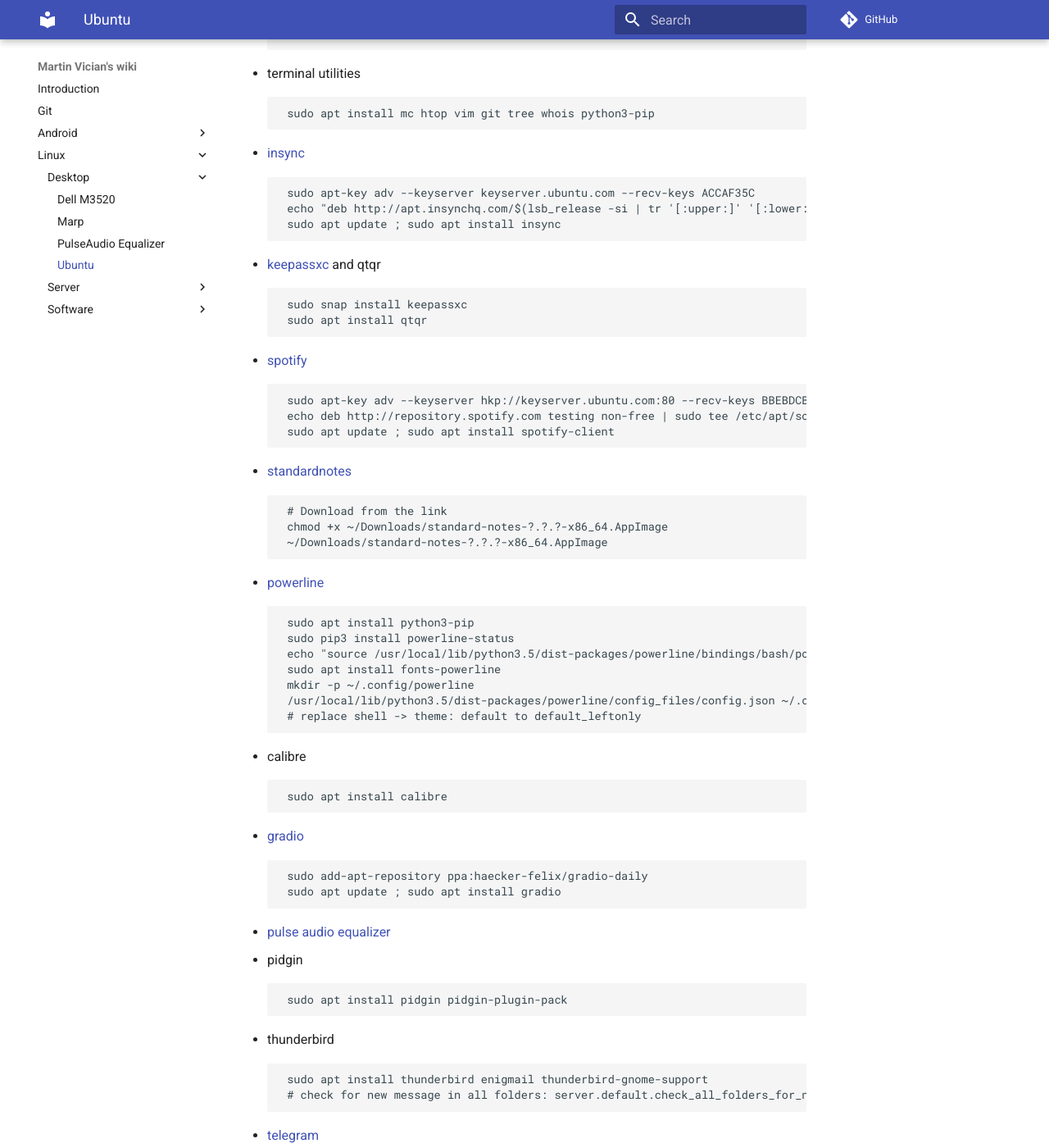
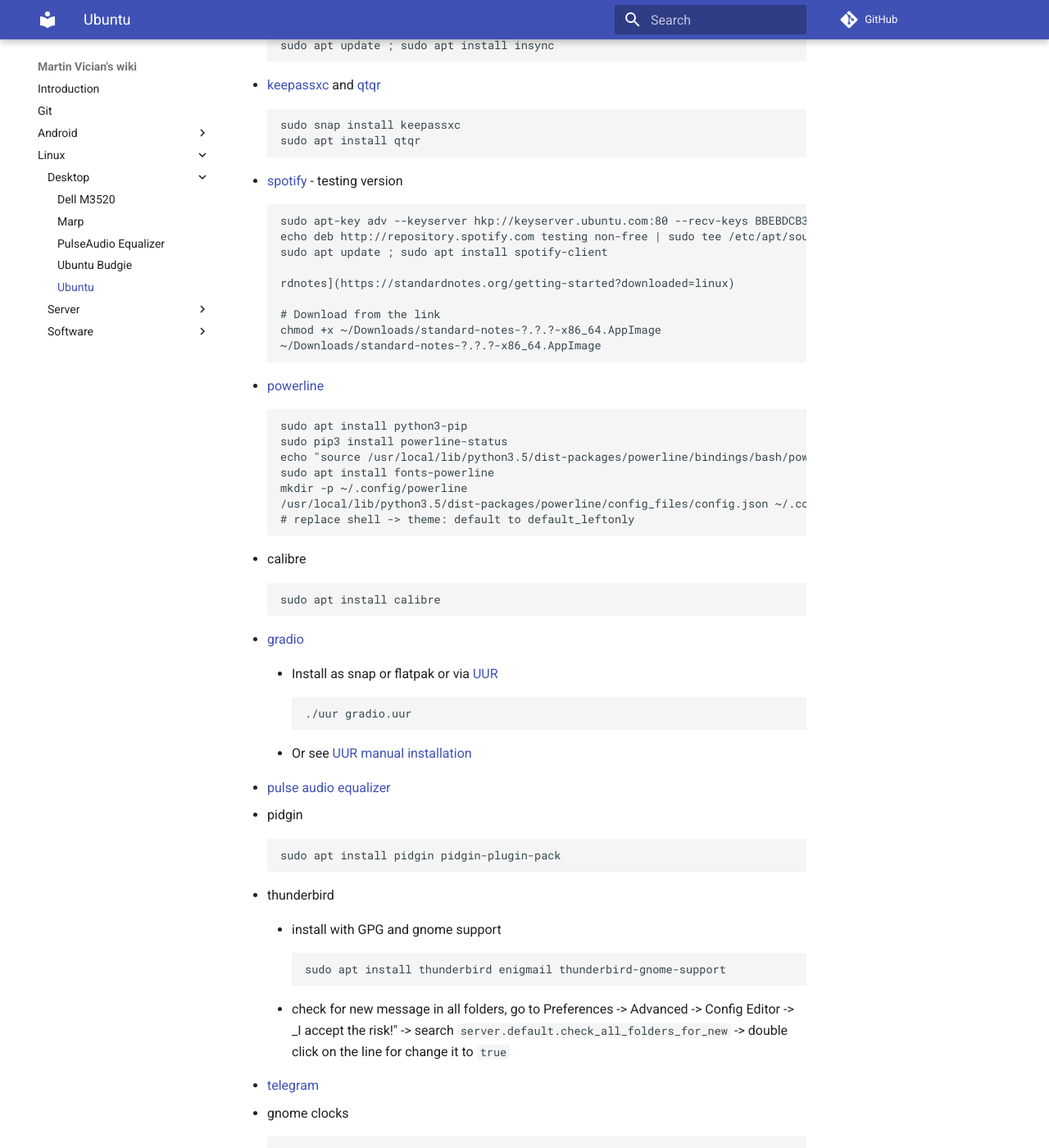
Before and after one commit to vician/wiki, an MkDocs documentation site: the page built from docs/Linux/Desktop/Ubuntu.md, in a window 1280 px wide and 1400 px high, scrolled down 405 px. Shown: the whole window at 82% size. Built offline with MkDocs 1.6.1 and Material for MkDocs 9.7.7, drawn with Linux system fonts in a browser that asks for light colours; comment, search, counter and statistics services are not loaded; some of the changed text lies outside the part shown.

Commit message:
Rewritten budgie and ubuntu

```diff
--- a/docs/Linux/Desktop/Ubuntu.md
+++ b/docs/Linux/Desktop/Ubuntu.md
@@ -1,77 +1,72 @@
 _What I need on my Ubuntu desktop._
 
-- [Newest budgie](https://launchpad.net/~ubuntubudgie/+archive/ubuntu/backports)
-
-         sudo add-apt-repository ppa:ubuntubudgie/backports
-         sudo apt update ; sudo apt upgrade
-
-- Gnome tweak tool
-
-         sudo apt install gnome-tweak-tool
-         # Check global dark theme
-         # Reduce amount of Workspace
+- See specific for [Ubuntu Budgie](./Ubuntu Budgie/)
 
 - terminal utilities
 
-         sudo apt install mc htop vim git tree whois python3-pip
+		sudo apt install mc htop vim git tree whois python3-pip
 
 - [insync](https://www.insynchq.com/downloads#repositories)
 
-         sudo apt-key adv --keyserver keyserver.ubuntu.com --recv-keys ACCAF35C
-         echo "deb http://apt.insynchq.com/$(lsb_release -si | tr '[:upper:]' '[:lower:]') $(lsb_release -sc) non-free contrib" | sudo tee /etc/apt/sources.list.d/insync.list
-         sudo apt update ; sudo apt install insync
+		sudo apt-key adv --keyserver keyserver.ubuntu.com --recv-keys ACCAF35C
+		echo "deb http://apt.insynchq.com/$(lsb_release -si | tr '[:upper:]' '[:lower:]') $(lsb_release -sc) non-free contrib" | sudo tee /etc/apt/sources.list.d/insync.list
+		sudo apt update ; sudo apt install insync
 
-- [keepassxc](https://keepassxc.org/download#linux) and qtqr
+- [keepassxc](https://keepassxc.org/download#linux) and [qtqr](https://launchpad.net/qr-tools)
 
-         sudo snap install keepassxc
-         sudo apt install qtqr
+		sudo snap install keepassxc
+		sudo apt install qtqr
 
-- [spotify](https://www.spotify.com/cz/download/linux/)
+- [spotify](https://www.spotify.com/cz/download/linux/) - testing version
 
-         sudo apt-key adv --keyserver hkp://keyserver.ubuntu.com:80 --recv-keys BBEBDCB318AD50EC6865090613B00F1FD2C19886 0DF731E45CE24F27EEEB1450EFDC8610341D9410
-         echo deb http://repository.spotify.com testing non-free | sudo tee /etc/apt/sources.list.d/spotify.list
-         sudo apt update ; sudo apt install spotify-client
+		sudo apt-key adv --keyserver hkp://keyserver.ubuntu.com:80 --recv-keys BBEBDCB318AD50EC6865090613B00F1FD2C19886 0DF731E45CE24F27EEEB1450EFDC8610341D9410
+		echo deb http://repository.spotify.com testing non-free | sudo tee /etc/apt/sources.list.d/spotify.list
+		sudo apt update ; sudo apt install spotify-client
 
-- [standardnotes](https://standardnotes.org/getting-started?downloaded=linux)
+		rdnotes](https://standardnotes.org/getting-started?downloaded=linux)
 
-         # Download from the link
-         chmod +x ~/Downloads/standard-notes-?.?.?-x86_64.AppImage
-         ~/Downloads/standard-notes-?.?.?-x86_64.AppImage
+		# Download from the link
+		chmod +x ~/Downloads/standard-notes-?.?.?-x86_64.AppImage
+		~/Downloads/standard-notes-?.?.?-x86_64.AppImage
 
 - [powerline](https://powerline.readthedocs.io/en/latest/installation.html)
 
-         sudo apt install python3-pip
-         sudo pip3 install powerline-status
-         echo "source /usr/local/lib/python3.5/dist-packages/powerline/bindings/bash/powerline.sh" >> ~/.bashrc
-         sudo apt install fonts-powerline
-         mkdir -p ~/.config/powerline
-         /usr/local/lib/python3.5/dist-packages/powerline/config_files/config.json ~/.config/powerline/config.json
-         # replace shell -> theme: default to default_leftonly
+		sudo apt install python3-pip
+		sudo pip3 install powerline-status
+		echo "source /usr/local/lib/python3.5/dist-packages/powerline/bindings/bash/powerline.sh" >> ~/.bashrc
+		sudo apt install fonts-powerline
+		mkdir -p ~/.config/powerline
+		/usr/local/lib/python3.5/dist-packages/powerline/config_files/config.json ~/.config/powerline/config.json
+		# replace shell -> theme: default to default_leftonly
 
 - calibre
 
-         sudo apt install calibre
+		sudo apt install calibre
 
 - [gradio](https://github.com/haecker-felix/gradio/wiki/Install-Gradio)
+	- Install as snap or flatpak or via [UUR](https://uur.vician.cz)
 
-         sudo add-apt-repository ppa:haecker-felix/gradio-daily
-         sudo apt update ; sudo apt install gradio
+			./uur gradio.uur
+
+	- Or see [UUR manual installation](https://uur.vician.cz/packages/gradio/)
 
 - [pulse audio equalizer](PulseAudio Equalizer/)
 - pidgin
 
-         sudo apt install pidgin pidgin-plugin-pack
+		sudo apt install pidgin pidgin-plugin-pack
 
 - thunderbird
+	- install with GPG and gnome support
 
-         sudo apt install thunderbird enigmail thunderbird-gnome-support
-         # check for new message in all folders: server.default.check_all_folders_for_new → true
+			sudo apt install thunderbird enigmail thunderbird-gnome-support
+
+	- check for new message in all folders, go to Preferences -> Advanced -> Config Editor -> _I accept the risk!" -> search `server.default.check_all_folders_for_new` -> double click on the line for change it to `true`
 
 - [telegram](https://telegram.org/dl/desktop/linux)
 - gnome clocks
 
-         sudo apt install gnome-clocks
+		sudo apt install gnome-clocks
 
 - [atom](https://atom.io)
 
-         sudo snap install --classic atom
+		sudo snap install --classic atom
```
Also changed, not shown: docs/Linux/Desktop/Dell M3520.md (+3 -11 lines), docs/Linux/Desktop/Ubuntu Budgie.md (added, +35 -0 lines), 1 other file.
